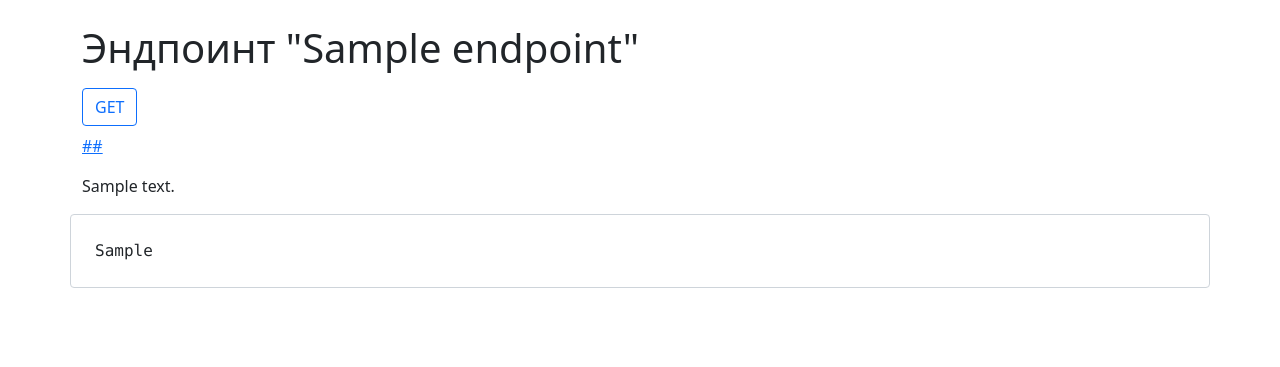
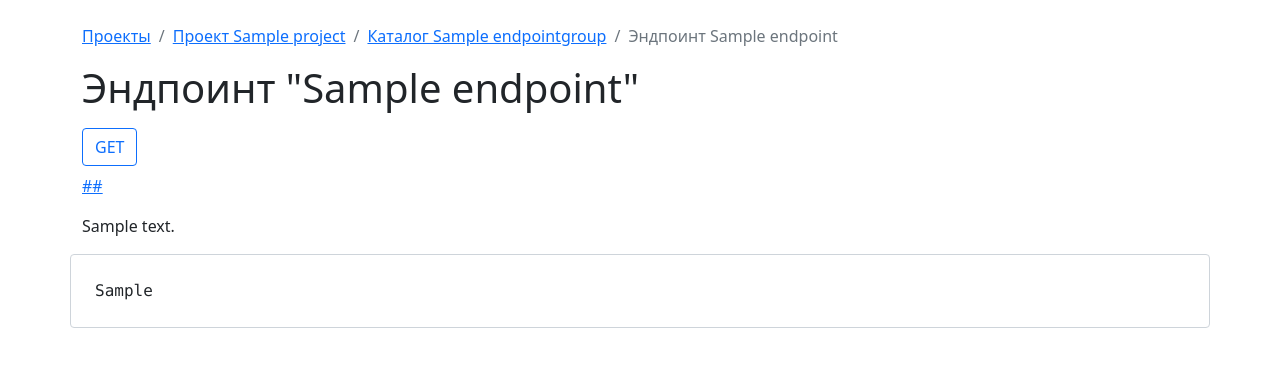
Before and after one commit to ilyichumakov/s_catch, a Django app: page /endpoint/1/ in a window 1280 px wide. Shown: the top 367 px of the page. Run offline with Django 4.2, Linux system fonts and the light colour scheme; data comes from the database, SQL or seed files in the repository; tables that the repository leaves empty hold one stand-in row (values such as "Sample post"); some libraries are stand-ins or nearby versions.

Commit message:
add breadcrumbs

```diff
--- a/endpoints/templates/endpoints/endpoint_detail.html
+++ b/endpoints/templates/endpoints/endpoint_detail.html
@@ -9,6 +9,14 @@
 
 {% block content %}
 <div class="container">
+    <nav aria-label="breadcrumb">
+        <ol class="breadcrumb">
+            <li class="breadcrumb-item"><a href="{% url 'project_list' %}">Проекты</a></li>
+            <li class="breadcrumb-item"><a href="{% url 'project_group_list' endpoint.group.project.system_name %}">{{ endpoint.group.project }}</a></li>
+            <li class="breadcrumb-item"><a href="{% url 'endpoint_list' endpoint.group.project.system_name endpoint.group.system_name %}">{{ endpoint.group }}</a></li>
+            <li class="breadcrumb-item active" aria-current="page">{{ endpoint }}</li>
+        </ol>
+    </nav>
     <div class="row">
         <div class="col-12">
             <h1>Эндпоинт "{{ endpoint.name }}"</h1>
--- a/endpoints/templates/endpoints/group_list.html
+++ b/endpoints/templates/endpoints/group_list.html
@@ -9,6 +9,12 @@
 
 {% block content %}
 <div class="container">
+    <nav aria-label="breadcrumb">
+        <ol class="breadcrumb">
+            <li class="breadcrumb-item"><a href="{% url 'project_list' %}">Проекты</a></li>
+            <li class="breadcrumb-item active" aria-current="page">{{ project }}</li>
+        </ol>
+    </nav>
     <div class="row">
         <div class="col-12">
             <h1>Каталог эндпоинтов {{ project.human_name }}</h1>
```
Also changed, not shown: endpoints/templates/endpoints/endpoint_list.html (+7 -0 lines).
